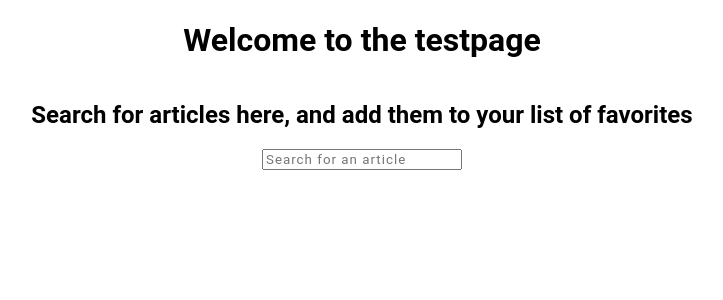
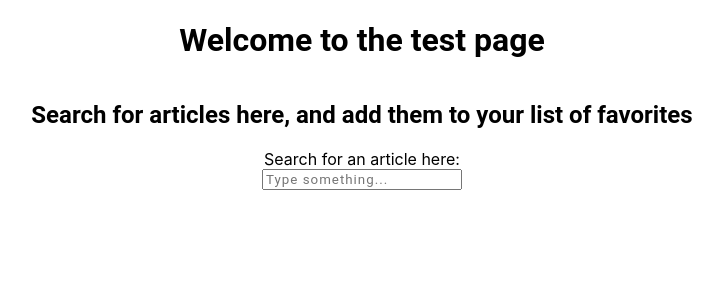
Before and after one commit to hmfe/8852, a React (Create React App) app: page / in a window 1280 px wide. Shown: the top 300 px of the page, without its empty margins (278-1001 px from the left). Built offline with nearby package versions, Linux system fonts and the light colour scheme.

Commit message:
label to input add

```diff
--- a/src/App.js
+++ b/src/App.js
@@ -132,7 +132,7 @@ function App() {
   return (
     <ThemeProvider theme={theme}>
       <Page className='App'>
-        <StyledH1>Welcome to the testpage</StyledH1>
+        <StyledH1>Welcome to the test page</StyledH1>
         <div
           style={{
             display: 'flex',
@@ -143,9 +143,10 @@ function App() {
           <StyledH2>
             Search for articles here, and add them to your list of favorites
           </StyledH2>
-
+          <label htmlFor='textinput'>Search for an article here:</label>
           <StyledInput
-            placeholder='Search for an article'
+            name='textinput'
+            placeholder='Type something...'
             type='text'
             value={query}
             onChange={event => setQuery(event.target.value)}
```
Also changed, not shown: 1 other file (tests, documents, lock files or other folders).
